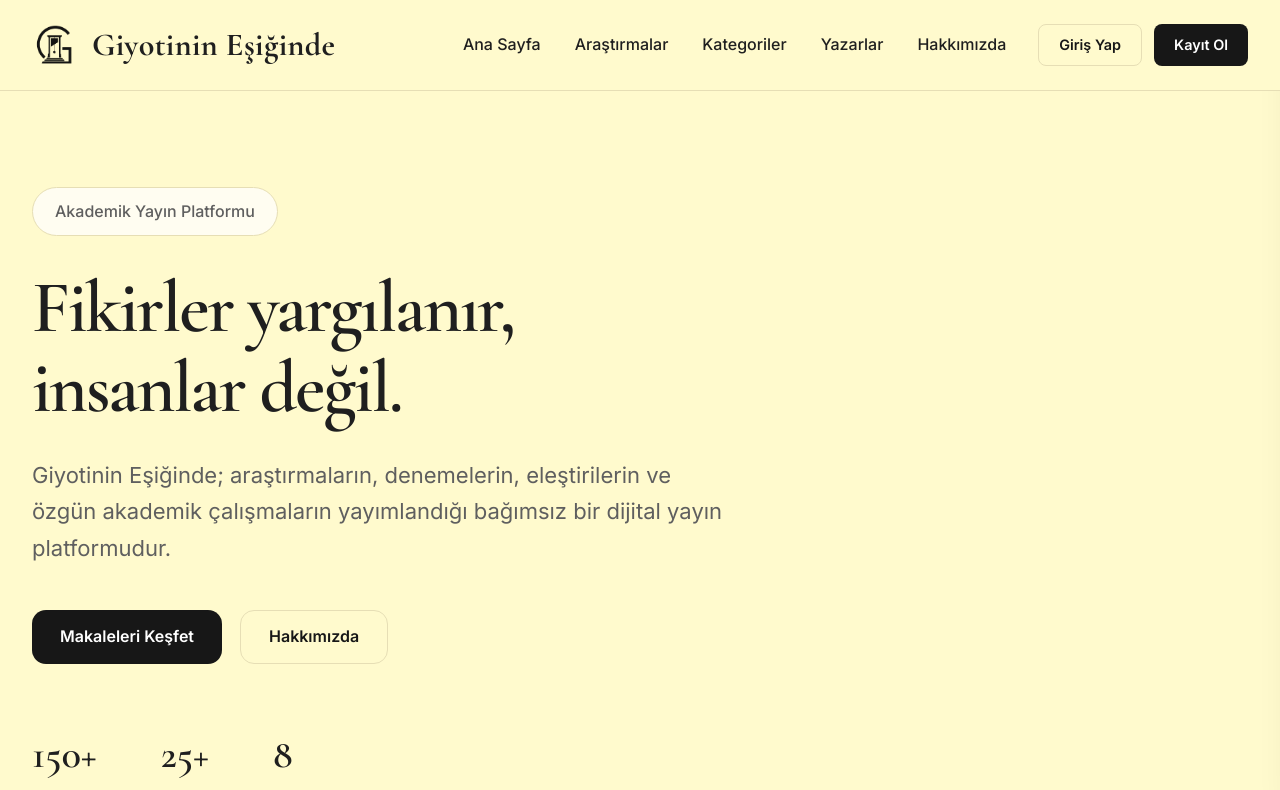
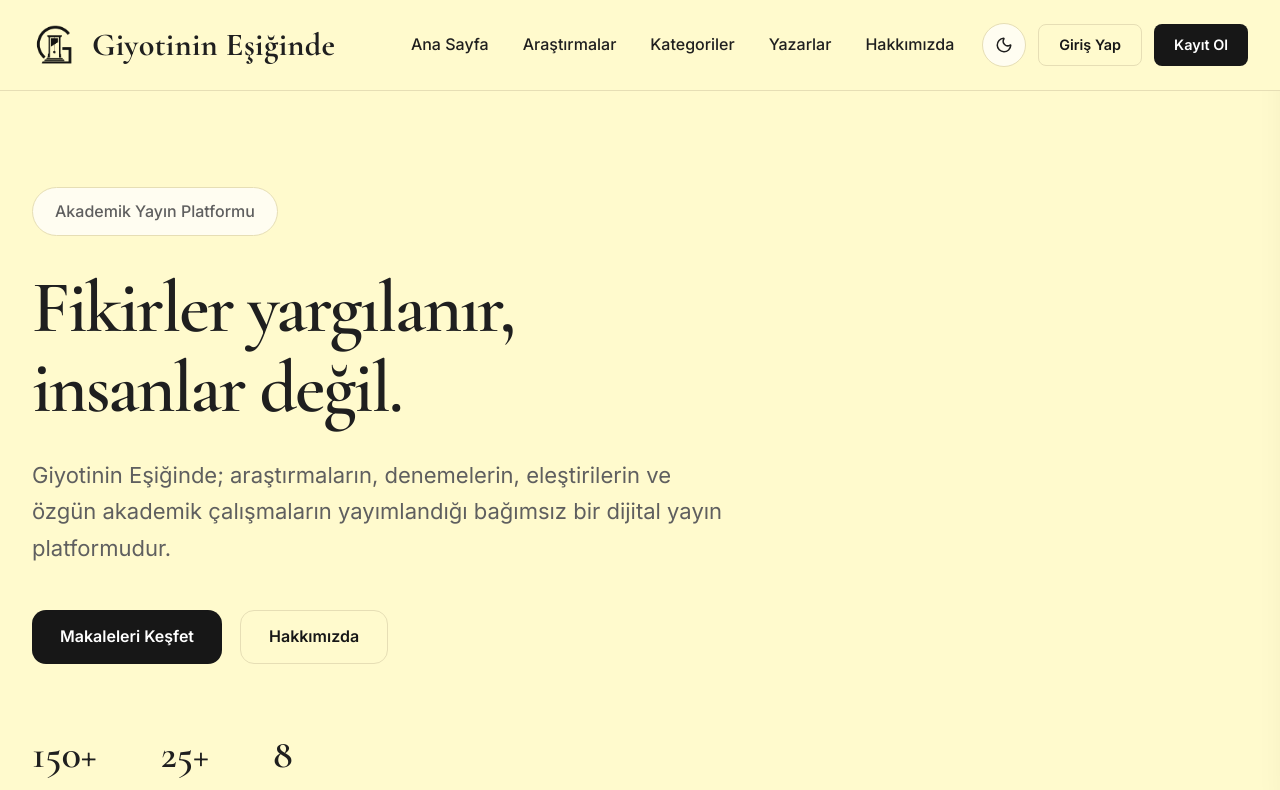
Before and after one commit to ahmetcevdet-afk/giyotinin-esiginde, a React (Vite) app: page / in a window 1280 px wide. Shown: the top 790 px of the page. Built offline with nearby package versions, Linux system fonts and the light colour scheme.

Commit message:
dark theme

```diff
--- a/src/App.jsx
+++ b/src/App.jsx
@@ -1,7 +1,22 @@
+import { useEffect, useState } from "react";
 import Home from "./pages/Home";
 
 function App() {
-  return <Home />;
+  const [theme, setTheme] = useState(() => {
+    return localStorage.getItem("theme") || "light";
+  });
+
+  useEffect(() => {
+    document.documentElement.classList.toggle("dark", theme === "dark");
+    localStorage.setItem("theme", theme);
+  }, [theme]);
+
+  return (
+    <Home
+      theme={theme}
+      setTheme={setTheme}
+    />
+  );
 }
 
 export default App;
--- a/src/components/Navbar/Navbar.css
+++ b/src/components/Navbar/Navbar.css
@@ -15,7 +15,9 @@
 
   backdrop-filter: blur(12px);
 
-  transition: var(--transition-fast);
+  transition:
+    background var(--transition-normal),
+    border-color var(--transition-normal);
 }
 
 .navbar-container {
@@ -23,9 +25,9 @@
   align-items: center;
   justify-content: space-between;
 
+  gap: 28px;
+
   height: var(--navbar-height);
-
-  gap: 32px;
 }
 
 /* ===================================================
@@ -48,7 +50,7 @@
 
   object-fit: contain;
 
-  transition: var(--transition-fast);
+  transition: transform var(--transition-fast);
 }
 
 .brand:hover .brand-logo {
@@ -67,6 +69,8 @@
   letter-spacing: .4px;
 
   white-space: nowrap;
+
+  transition: color var(--transition-fast);
 }
 
 /* ===================================================
@@ -93,10 +97,11 @@
 
   font-weight: 500;
 
-  transition: var(--transition-fast);
+  transition: color var(--transition-fast);
 }
 
 .nav-links a::after {
+
   content: "";
 
   position: absolute;
@@ -116,20 +121,68 @@
 }
 
 .nav-links a:hover::after {
+
   width: 100%;
 }
 
 /* ===================================================
-   BUTTONS
+   ACTIONS
 =================================================== */
 
 .nav-actions {
+
   display: flex;
+
   align-items: center;
 
   gap: 12px;
 
-  flex-shrink: 0;
+}
+
+/* ===================================================
+   THEME BUTTON
+=================================================== */
+
+.theme-toggle {
+
+  width: 44px;
+
+  height: 44px;
+
+  display: flex;
+
+  align-items: center;
+
+  justify-content: center;
+
+  border: 1px solid var(--border);
+
+  border-radius: var(--radius-full);
+
+  background: var(--surface);
+
+  color: var(--text);
+
+  cursor: pointer;
+
+  transition: var(--transition-fast);
+
+}
+
+.theme-toggle:hover {
+
+  background: var(--surface-alt);
+
+  transform: translateY(-2px);
+
+  box-shadow: var(--shadow-sm);
+
+}
+
+.theme-toggle:active {
+
+  transform: scale(.95);
+
 }
 
 /* ===================================================
@@ -137,13 +190,16 @@
 =================================================== */
 
 .hamburger {
+
   display: none;
 
+  width: 46px;
+
+  height: 46px;
+
   align-items: center;
+
   justify-content: center;
-
-  width: 46px;
-  height: 46px;
 
   border: none;
 
@@ -156,16 +212,21 @@
   cursor: pointer;
 
   transition: var(--transition-fast);
+
 }
 
 .hamburger:hover {
+
   background: var(--surface-alt);
 
   transform: scale(1.05);
+
 }
 
 .hamburger:active {
+
   transform: scale(.96);
+
 }
 
 /* ===================================================
@@ -173,6 +234,7 @@
 =================================================== */
 
 .overlay {
+
   position: fixed;
 
   inset: 0;
@@ -186,12 +248,15 @@
   transition: .25s;
 
   z-index: 998;
+
 }
 
 .overlay.show {
+
   opacity: 1;
 
   visibility: visible;
+
 }
 /* ===================================================
    MOBILE MENU
@@ -241,7 +306,7 @@
 
   padding-bottom: 8px;
 
-  transition: var(--transition-fast);
+  transition: color var(--transition-fast);
 }
 
 .mobile-menu a::after {
@@ -266,6 +331,27 @@
 }
 
 /* ===================================================
+   MOBILE THEME BUTTON
+=================================================== */
+
+.mobile-theme {
+  width: 100%;
+  height: 52px;
+
+  display: flex;
+  align-items: center;
+  justify-content: flex-start;
+
+  gap: 12px;
+
+  margin-top: 10px;
+
+  padding: 0 18px;
+
+  border-radius: var(--radius-md);
+}
+
+/* ===================================================
    MOBILE BUTTONS
 =================================================== */
 
@@ -286,10 +372,10 @@
    LARGE TABLET
 =================================================== */
 
-@media (max-width:1100px) {
+@media (max-width: 1100px) {
 
   .nav-links {
-    gap: 22px;
+    gap: 24px;
   }
 
   .logo {
@@ -302,7 +388,7 @@
    TABLET
 =================================================== */
 
-@media (max-width:900px) {
+@media (max-width: 900px) {
 
   .nav-links {
     display: none;
@@ -314,6 +400,10 @@
 
   .hamburger {
     display: flex;
+  }
+
+  .theme-toggle {
+    margin-right: 10px;
   }
 
   .navbar-container {
@@ -335,7 +425,7 @@
    PHONE
 =================================================== */
 
-@media (max-width:600px) {
+@media (max-width: 600px) {
 
   .navbar-container {
     gap: 14px;
@@ -366,7 +456,7 @@
    SMALL PHONE
 =================================================== */
 
-@media (max-width:400px) {
+@media (max-width: 400px) {
 
   .logo {
     font-size: 1.15rem;
--- a/src/components/Navbar/Navbar.jsx
+++ b/src/components/Navbar/Navbar.jsx
@@ -1,12 +1,15 @@
 import { useState, useEffect } from "react";
-import { Menu, X } from "lucide-react";
+import { Menu, X, Moon, Sun } from "lucide-react";
 
 import "./Navbar.css";
 import Button from "../Button/Button";
-import logoImage from "../../assets/images/logo.png";
 
-function Navbar() {
+import logoLight from "../../assets/images/logo-light.png";
+import logoDark from "../../assets/images/logo-dark.png";
+
+function Navbar({ theme, setTheme }) {
   const [menuOpen, setMenuOpen] = useState(false);
+  const currentLogo = theme === "dark" ? logoDark : logoLight;
 
   const closeMenu = () => setMenuOpen(false);
 
@@ -18,11 +21,14 @@ function Navbar() {
     };
   }, [menuOpen]);
 
+  const toggleTheme = () => {
+    setTheme(theme === "light" ? "dark" : "light");
+  };
+
   return (
     <>
       <header className="navbar">
         <div className="container navbar-container">
-          {/* Logo */}
 
           <a
             href="/"
@@ -31,17 +37,15 @@ function Navbar() {
             onClick={closeMenu}
           >
             <img
-              src={logoImage}
-              alt="Giyotinin Eşiğinde"
-              className="brand-logo"
-            />
+  src={currentLogo}
+  alt="Giyotinin Eşiğinde"
+  className="brand-logo"
+/>
 
             <span className="logo">
               Giyotinin Eşiğinde
             </span>
           </a>
-
-          {/* Desktop Menü */}
 
           <nav className="nav-links">
             <a href="/">Ana Sayfa</a>
@@ -51,9 +55,19 @@ function Navbar() {
             <a href="/about">Hakkımızda</a>
           </nav>
 
-          {/* Desktop Butonlar */}
+          <div className="nav-actions">
 
-          <div className="nav-actions">
+            <button
+              className="theme-toggle"
+              onClick={toggleTheme}
+              aria-label="Tema Değiştir"
+            >
+              {theme === "light"
+                ? <Moon size={18}/>
+                : <Sun size={18}/>
+              }
+            </button>
+
             <Button variant="secondary" size="sm">
               Giriş Yap
             </Button>
@@ -61,34 +75,30 @@ function Navbar() {
             <Button size="sm">
               Kayıt Ol
             </Button>
+
           </div>
-
-          {/* Hamburger */}
 
           <button
             className="hamburger"
             onClick={() => setMenuOpen(!menuOpen)}
             aria-label="Menüyü Aç"
           >
-            {menuOpen ? (
-              <X size={28} />
-            ) : (
-              <Menu size={28} />
-            )}
+            {menuOpen
+              ? <X size={28}/>
+              : <Menu size={28}/>
+            }
           </button>
+
         </div>
       </header>
-
-      {/* Overlay */}
 
       <div
         className={`overlay ${menuOpen ? "show" : ""}`}
         onClick={closeMenu}
       />
 
-      {/* Mobil Menü */}
+      <aside className={`mobile-menu ${menuOpen ? "open" : ""}`}>
 
-      <aside className={`mobile-menu ${menuOpen ? "open" : ""}`}>
         <a href="/" onClick={closeMenu}>
           Ana Sayfa
         </a>
@@ -109,7 +119,28 @@ function Navbar() {
           Hakkımızda
         </a>
 
+        <button
+          className="theme-toggle mobile-theme"
+          onClick={toggleTheme}
+        >
+          {theme === "light"
+            ? (
+              <>
+                <Moon size={18}/>
+                Koyu Tema
+              </>
+            )
+            : (
+              <>
+                <Sun size={18}/>
+                Açık Tema
+              </>
+            )
+          }
+        </button>
+
         <div className="mobile-buttons">
+
           <Button variant="secondary">
             Giriş Yap
           </Button>
@@ -117,8 +148,11 @@ function Navbar() {
           <Button>
             Kayıt Ol
           </Button>
+
         </div>
+
       </aside>
+
     </>
   );
 }
--- a/src/pages/Home.jsx
+++ b/src/pages/Home.jsx
@@ -42,10 +42,13 @@ const announcements = [
   },
 ];
 
-function Home() {
+function Home({ theme, setTheme }) {
   return (
     <>
-      <Navbar />
+      <Navbar
+  theme={theme}
+  setTheme={setTheme}
+/>
 
       <main>
         <Hero />
--- a/src/styles/global.css
+++ b/src/styles/global.css
@@ -28,18 +28,21 @@ html {
 }
 
 body {
-    min-height: 100vh;
+
+    margin: 0;
+
+    font-family: var(--font-body);
 
     background: var(--background);
+
     color: var(--text);
 
-    font-family: var(--font-body);
-    font-weight: 400;
     line-height: var(--line-height);
 
-    text-rendering: optimizeLegibility;
-    -webkit-font-smoothing: antialiased;
-    -moz-osx-font-smoothing: grayscale;
+    transition:
+        background var(--transition-normal),
+        color var(--transition-normal);
+
 }
 
 /* ==========================================================
--- a/src/styles/variables.css
+++ b/src/styles/variables.css
@@ -90,3 +90,24 @@
     --navbar-height: 90px;
 
 }
+:root.dark {
+
+    --background: #111111;
+    --surface: #1B1B1B;
+    --surface-alt: #242424;
+
+    --primary: #FFFACD;
+    --secondary: #F5EAB4;
+
+    --text: #F8F5E8;
+    --text-light: #CFC8A5;
+    --text-muted: #A69F87;
+
+    --border: #343434;
+
+    --white: #FFFFFF;
+
+    --success: #6FCF97;
+    --warning: #F2C94C;
+    --danger: #EB5757;
+}
```
Also changed, not shown: src/assets/images/logo-dark.png (added), src/assets/images/logo-light.png (renamed from src/assets/images/logo.png).
